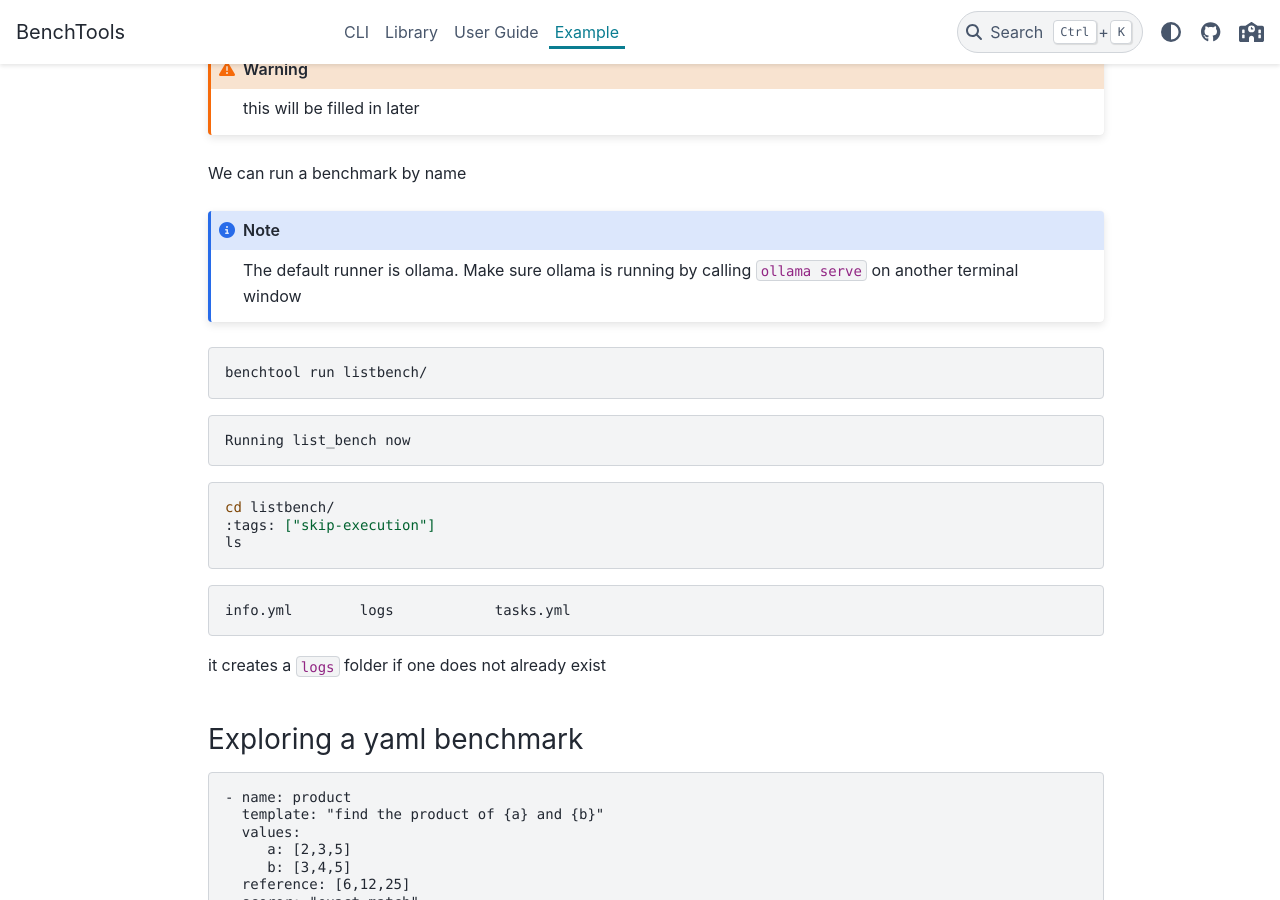
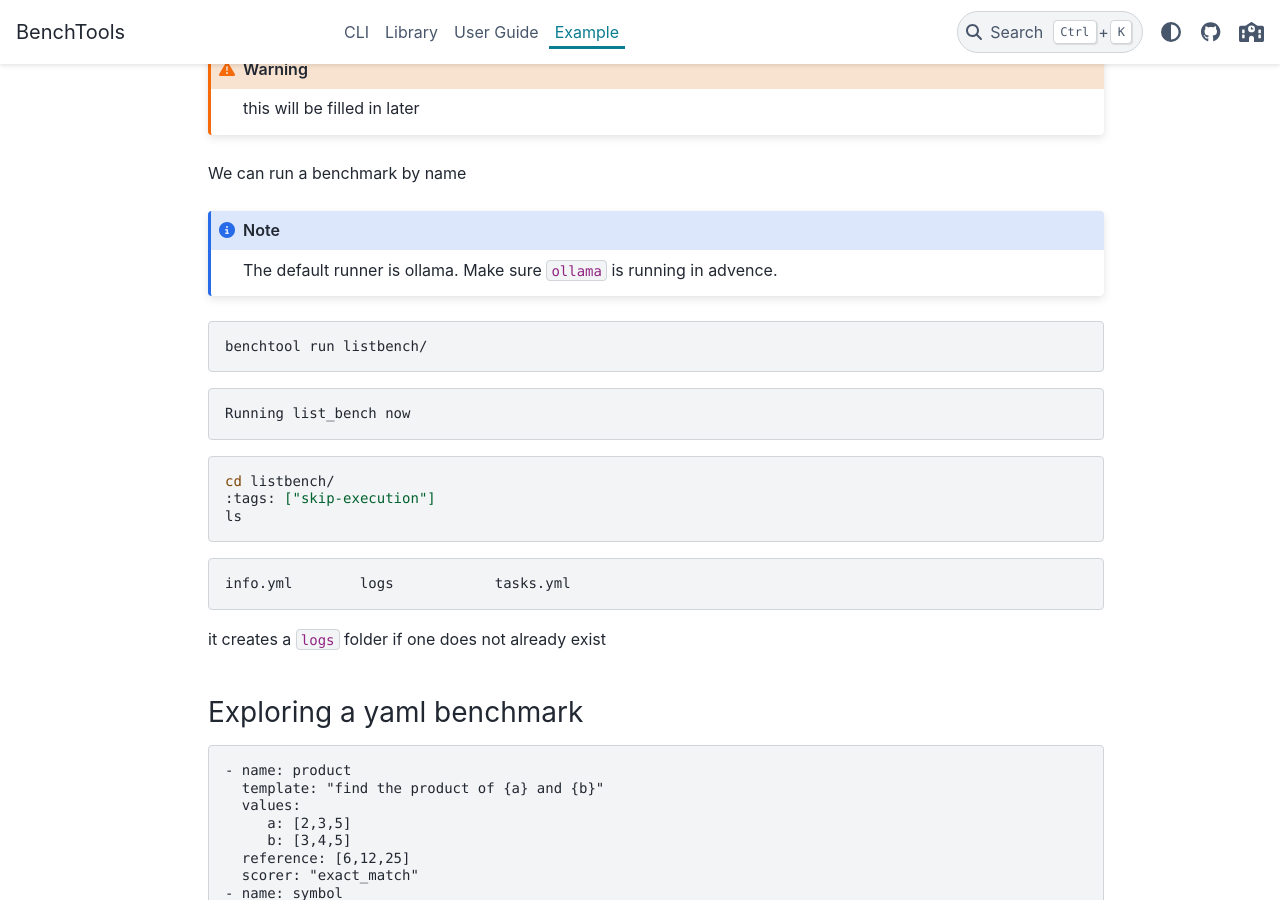
Before and after one commit to ml4sts/benchtools, a Sphinx documentation site: the page built from docs/source/demo.md, in a window 1280 px wide and 900 px high, scrolled down 3782 px. Built offline with Sphinx 7.4.7 and the PyData theme 0.15.4, drawn with Linux system fonts in a browser that asks for light colours.

Commit message:
docs: removing mention of ollama serve

````diff
--- a/docs/source/demo.md
+++ b/docs/source/demo.md
@@ -208,7 +208,7 @@ this will be filled in later
 We can run a benchmark by name
 
 ::::{note}
-The default runner is ollama. Make sure ollama is running by calling `ollama serve` on another terminal window
+The default runner is ollama. Make sure `ollama` is running in advence.
 :::::::
 
 ```{code-block} bash
````
Also changed, not shown: docs/source/pylib.md (+1 -1 lines).
